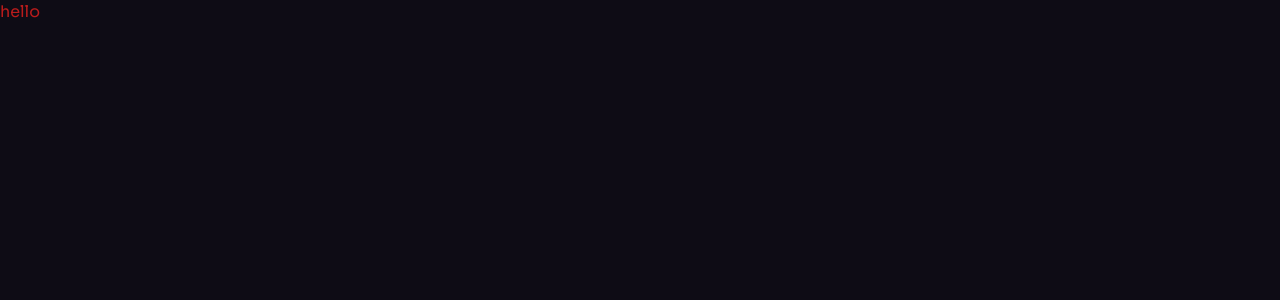
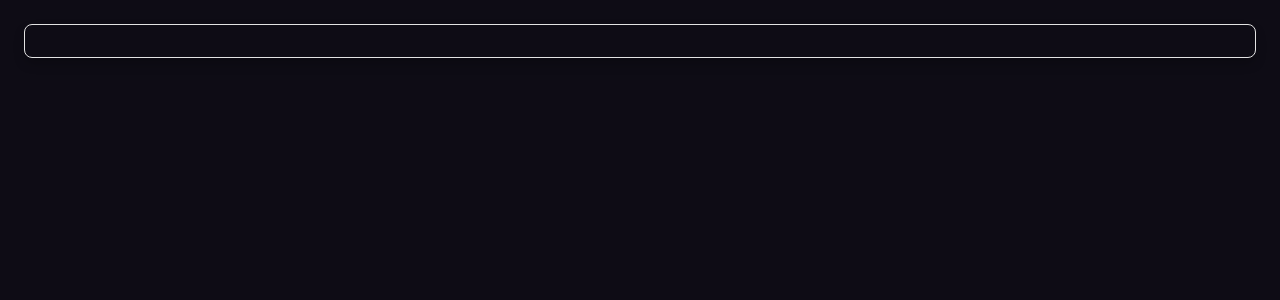
Before and after one commit to PRABHAT1SHUKLA/brainwave, a React (Vite) app: page / in a window 1280 px wide. Shown: the top 300 px of the page. Built offline with nearby package versions, Linux system fonts and the light colour scheme.

Commit message:
getbounding effect using react-spring library

```diff
--- a/src/App.jsx
+++ b/src/App.jsx
@@ -1,16 +1,47 @@
-import { useState } from 'react'
-import reactLogo from './assets/react.svg'
-import viteLogo from '/vite.svg'
+import { useLayoutEffect, useRef, useState } from "react";
+import { useSpring, animated } from "@react-spring/web";
 
+import "./index.css";
 
-function App() {
-  const [count, setCount] = useState(0)
+const NAMES = [
+  "Leone Miller",
+  "Clarabelle Kirlin",
+  "Leanna Jast",
+  "Eldora Muller",
+  "Monica Huel",
+  "Elza Kuhn",
+  "Imogene Kassulke",
+  "Olen Becker DDS",
+  "Dr. Hudson Batz",
+  "Kaylee Konopelski"
+];
+
+export default function Card() {
+  const container = useRef();
+
+  const [open, setOpen] = useState(false);
+
+  const [height, setHeight] = useState();
+  useLayoutEffect(() => {
+    setHeight(container.current.getBoundingClientRect().height);
+  });
+
+  const props = useSpring({
+    height: open ? height : 0,
+    overflow: "hidden"
+  });
 
   return (
-    <div className="text-red-700">
-      hello
+    <div className={"accordion"} onClick={() => setOpen((x) => !x)}>
+      <animated.div style={props}>
+        <div ref={container}>
+          {NAMES.map((name) => (
+            <div className={"accordion__item"} key={name}>
+              {name}
+            </div>
+          ))}
+        </div>
+      </animated.div>
     </div>
-  )
+  );
 }
-
-export default App
--- a/src/index.css
+++ b/src/index.css
@@ -85,3 +85,20 @@
 .-rotate-360 {
   @apply rotate-[-360deg];
 }
+
+body {
+  padding: 24px;
+  font-family: sans-serif;
+}
+
+.accordion {
+  cursor: pointer;
+  padding: 16px 0;
+  border-radius: 8px;
+  border: 1px solid #e3e3e3;
+  box-shadow: 0 6px 12px -1px rgba(0, 0, 0, 0.24);
+}
+
+.accordion__item {
+  padding: 8px 16px;
+}
```
